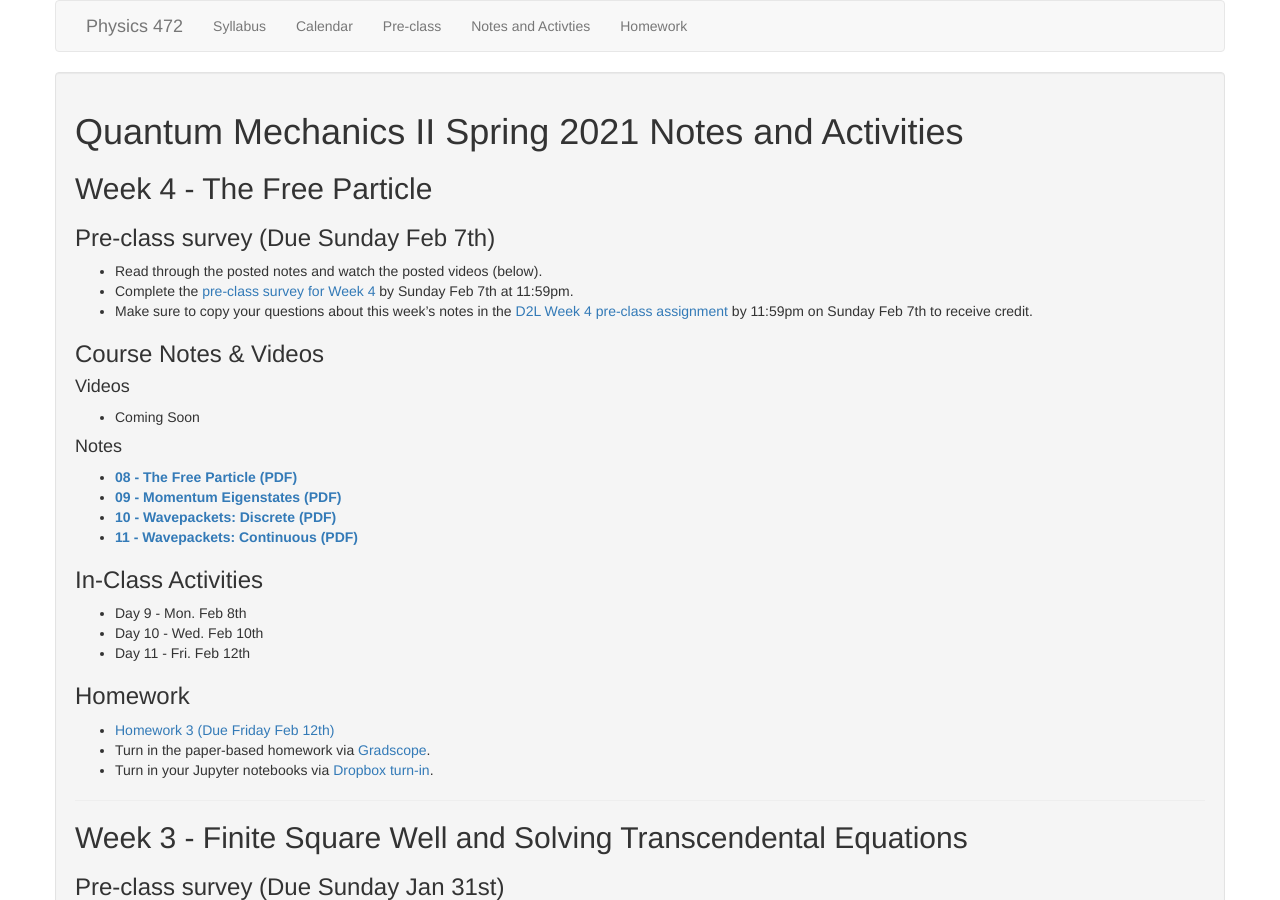
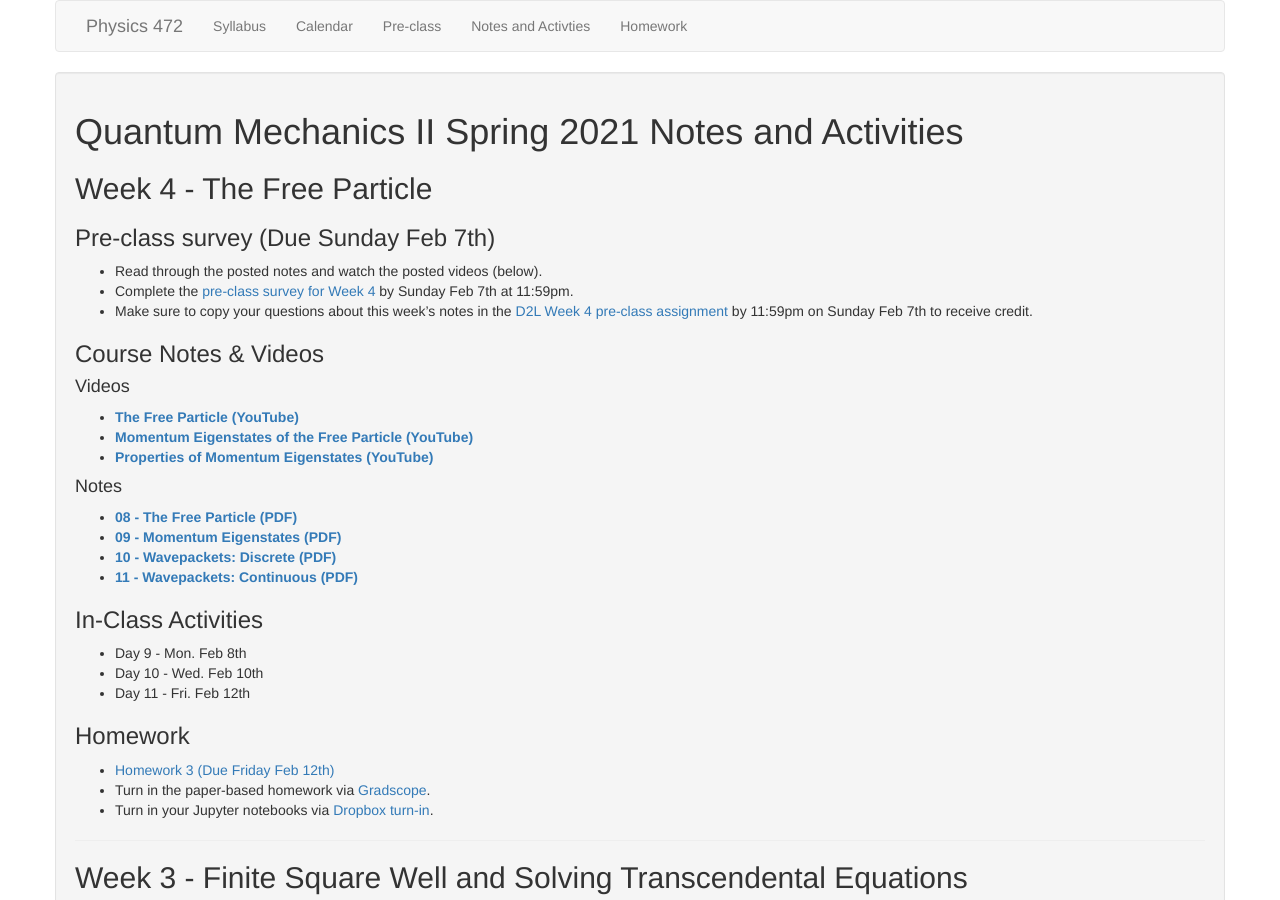
Before and after one commit to dannycab/phy472msu_s2021, a Jekyll site: the page built from notes/index.md, in a window 1280 px wide and 900 px high. Built offline with Jekyll 4.4.1, drawn with Linux system fonts in a browser that asks for light colours.

Commit message:
added videos for week 4

```diff
--- a/notes/index.md
+++ b/notes/index.md
@@ -17,7 +17,9 @@ use_math: true
 
 #### Videos
 
-* Coming Soon
+* [**The Free Particle (YouTube)**](https://www.youtube.com/watch?v=UcicSN1UC28)
+* [**Momentum Eigenstates of the Free Particle (YouTube)**](https://www.youtube.com/watch?v=RioDz8ZU2Xk)
+* [**Properties of Momentum Eigenstates (YouTube)**](https://www.youtube.com/watch?v=UFJdScYzN1A)
 
 #### Notes
 
@@ -66,7 +68,7 @@ use_math: true
 * [Day 6 - Mon. Feb 1st](./in-class/day6.html)
   * Class recordings [(Part 1)](https://www.youtube.com/watch?v=xq11AXzSL7g) [(Part 2)](https://www.youtube.com/watch?v=eT7fUPky-9s)
   * [Handwritten Notes from Discussion](./in-class/Day_6.pdf)
-* Day 7 - Wed. Feb 3rd
+* [Day 7 - Wed. Feb 3rd](./in-class/day7.html)
 * Day 8 - Fri. Feb 5th
 
 ### Homework
```
